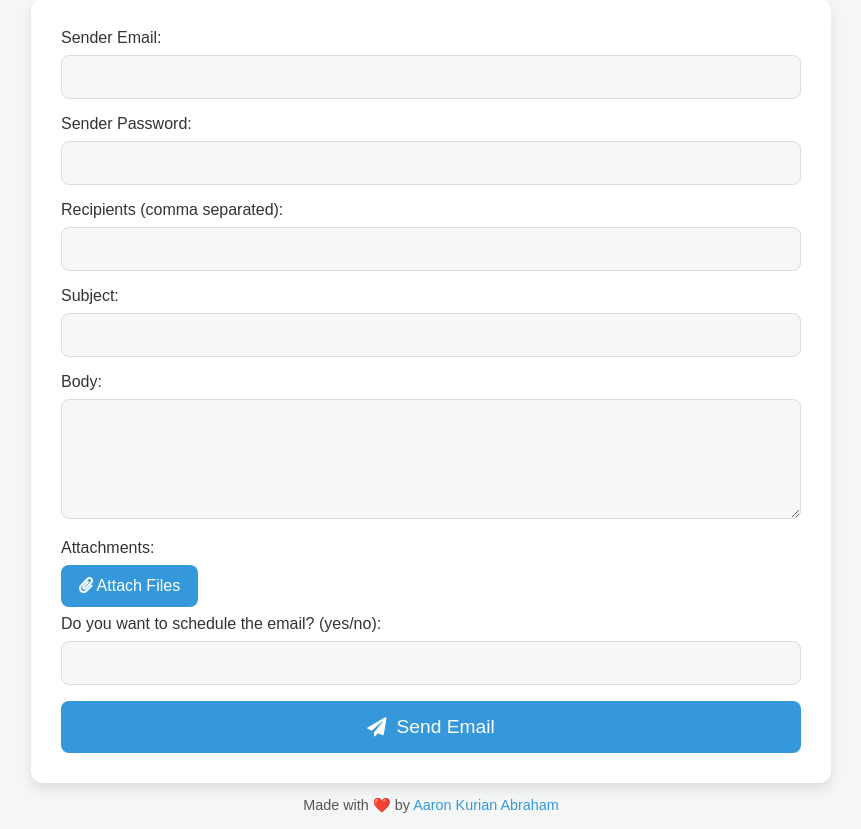
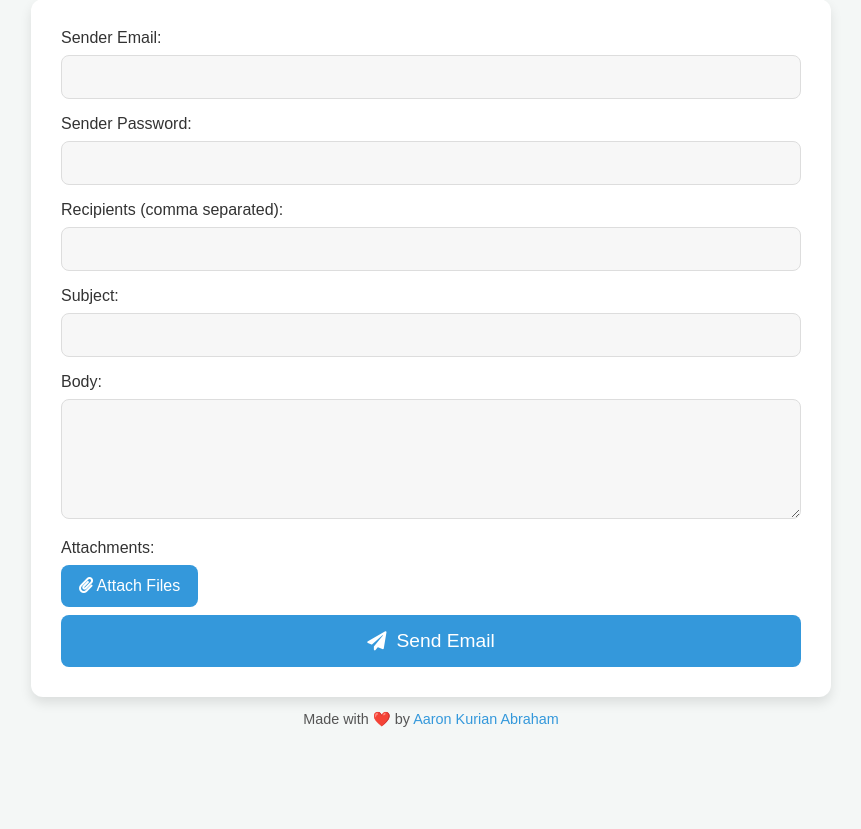
Before and after one commit to AaronKurian/AutoMailer, a Flask app: page / in a window 1280 px wide. Shown: the part 113-942 px from the top of the page, without its empty margins (209-1070 px from the left). After the commit the page ends 840 px from the top, so only its background shows below. Run offline with Flask 3, Linux system fonts and the light colour scheme.

Commit message:
Fifth Commit

```diff
--- a/app.py
+++ b/app.py
@@ -1,7 +1,7 @@
 from flask import Flask, render_template, request, redirect, url_for
 import smtplib
 import os
-import schedule
+# import schedule
 import time
 from email.mime.multipart import MIMEMultipart
 from email.mime.text import MIMEText
@@ -44,13 +44,13 @@ def send_email(sender_email, sender_password, recipients, subject, body, attachm
     except Exception as e:
         print(f"Error sending email: {e}")
 
-# Function to schedule email
-def schedule_email(time_str, sender_email, sender_password, recipients, subject, body, attachments=[]):
-    schedule.every().day.at(time_str).do(send_email, sender_email, sender_password, recipients, subject, body, attachments)
-    print(f"Email scheduled at {time_str}")
-    while True:
-        schedule.run_pending()
-        time.sleep(1)
+# # Function to schedule email
+# def schedule_email(time_str, sender_email, sender_password, recipients, subject, body, attachments=[]):
+#     schedule.every().day.at(time_str).do(send_email, sender_email, sender_password, recipients, subject, body, attachments)
+#     print(f"Email scheduled at {time_str}")
+#     while True:
+#         schedule.run_pending()
+#         time.sleep(1)
 
 # Route to the home page
 @app.route('/')
--- a/templates/index.html
+++ b/templates/index.html
@@ -230,14 +230,14 @@
                 </label>
             </div>
 
-            <!-- Scheduling -->
+            <!-- Scheduling
             <label for="schedule">Do you want to schedule the email? (yes/no):</label>
             <input type="text" id="schedule" name="schedule" required>
 
             <div class="time-input-container" id="time_input">
                 <label for="time">Enter Time (HH:MM, 24-hour format):</label>
                 <input type="time" id="time" name="time">
-            </div>
+            </div> -->
 
             <button type="submit">
                 <i class="fas fa-paper-plane"></i> Send Email
```
